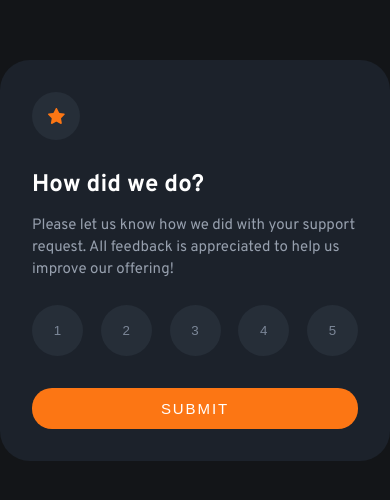
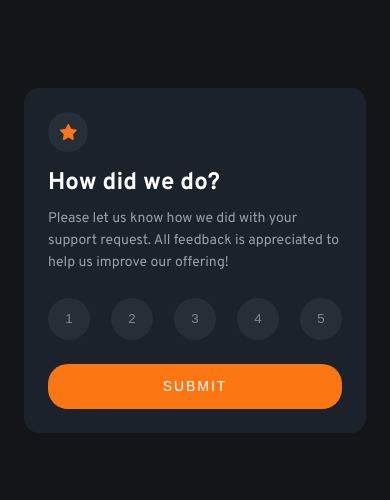
Before and after one commit to YashinN/FM-interactive-rating-component-submission, a React (Create React App) app: page / in a window 390 px wide. Shown: the part 162-662 px from the top of the page. Built offline with nearby package versions, Linux system fonts and the light colour scheme.

Commit message:
Components made responsive for mobile at breakpoint of 450px.

```diff
--- a/src/components/CardLayout.module.css
+++ b/src/components/CardLayout.module.css
@@ -9,3 +9,10 @@
 .textCenter {
   text-align: center;
 }
+
+@media (max-width: 450px) {
+  .card {
+    border-radius: 1.5rem;
+    padding: 2.4rem;
+  }
+}
--- a/src/components/MessageScreen.module.css
+++ b/src/components/MessageScreen.module.css
@@ -1,12 +1,12 @@
 .title {
-  font-size: 2.4rem;
+  font-size: var(--title-desktop);
   color: var(--text-white);
   margin-bottom: 0.7rem;
 }
 
 .paragraph {
   margin-bottom: 2.4rem;
-  font-size: var(--text);
+  font-size: var(--text-desktop);
   font-size: 1.5rem;
   color: var(--text-light-grey);
   line-height: 2.2rem;
@@ -22,10 +22,10 @@
   align-items: center;
   max-width: 193px;
   border-radius: 2rem;
+  font-size: var(--text-desktop);
 }
 
 .feedbackText {
-  font-size: 1.4rem;
   color: var(--accent-orange);
   background-color: var(--bg-dark-blue);
   max-width: 19.3rem;
@@ -34,3 +34,24 @@
 .paymentImg {
   margin-bottom: 3.2rem;
 }
+
+@media (max-width: 450px) {
+  .title {
+    font-size: var(--title-mobile);
+    margin-bottom: 1.7rem;
+  }
+
+  .paragraph {
+    font-size: var(--text-mobile);
+    margin: 0;
+  }
+
+  .feedbackWrapper {
+    margin-bottom: 2.4rem;
+    font-size: var(--text-mobile);
+  }
+
+  .paymentImg {
+    margin-bottom: 2.4rem;
+  }
+}
--- a/src/components/RatingScreen.module.css
+++ b/src/components/RatingScreen.module.css
@@ -1,15 +1,17 @@
 .title {
-  font-size: 2.4rem;
+  font-size: var(--title-desktop);
   color: var(--text-white);
   margin-bottom: 1.5rem;
+  font-weight: 700;
 }
 
 .paragraph {
   margin-bottom: 2.4rem;
-  font-size: var(--text);
+  font-size: var(--text-desktop);
   font-size: 15px;
   color: var(--text-light-grey);
   line-height: 2.2rem;
+  font-weight: 400;
 }
 
 .starWrapper {
@@ -27,6 +29,8 @@
   display: flex;
   justify-content: space-between;
   margin-bottom: 3.2rem;
+  font-weight: 400;
+  font-size: var(--text-desktop);
 }
 
 .ratingBtn {
@@ -52,13 +56,14 @@
 .submitBtn {
   background-color: var(--accent-orange);
   color: var(--text-white);
-  font-size: var(--text);
+  font-size: var(--text-desktop);
   text-transform: uppercase;
   letter-spacing: 1.9px;
   width: 100%;
   border-radius: 2rem;
   padding: 1.2rem 0;
   border: none;
+  height: 4.5rem;
 }
 
 .submitBtn:hover {
@@ -76,3 +81,31 @@
   transition: ease-in 0.1s;
   transition-property: transform;
 }
+
+@media (max-width: 450px) {
+  .title {
+    font-size: var(--title-mobile);
+    margin-bottom: 1rem;
+  }
+
+  .paragraph,
+  .submitBtn,
+  .ratingGroup {
+    font-size: var(--text-mobile);
+  }
+
+  .ratingBtn {
+    height: 4.2rem;
+    width: 4.2rem;
+  }
+
+  .ratingGroup {
+    margin-bottom: 2.4rem;
+  }
+
+  .starWrapper {
+    margin-bottom: 1.6rem;
+    height: 4rem;
+    width: 4rem;
+  }
+}
--- a/src/index.css
+++ b/src/index.css
@@ -3,8 +3,10 @@
 
 :root {
   /* Font size variables */
-  --title: 2.4rem;
-  --text: 1.5rem;
+  --title-desktop: 3.2rem;
+  --title-mobile: 2.4rem;
+  --text-desktop: 1.5rem;
+  --text-mobile: 1.4rem;
 
   /* Color palette*/
   --bg-very-dark-blue: #131518;
@@ -36,4 +38,5 @@ body {
   justify-content: center;
   align-items: center;
   background-color: var(--bg-very-dark-blue);
+  padding: 0 2.4rem;
 }
```
